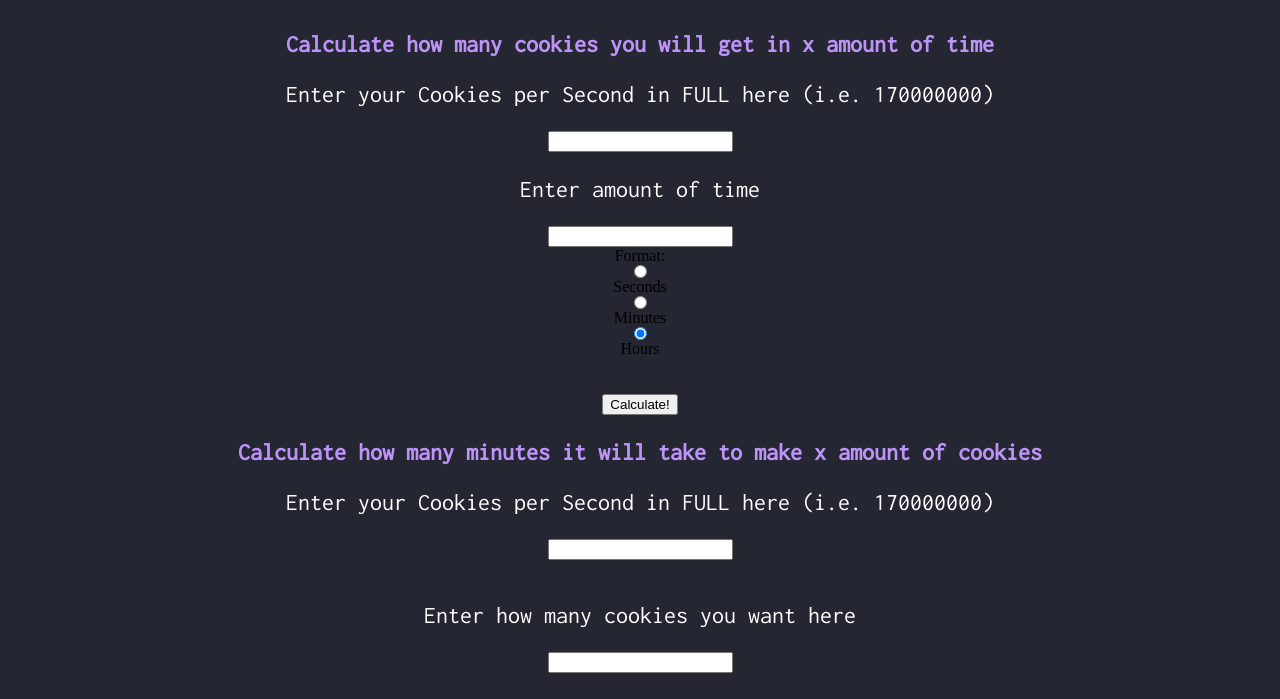
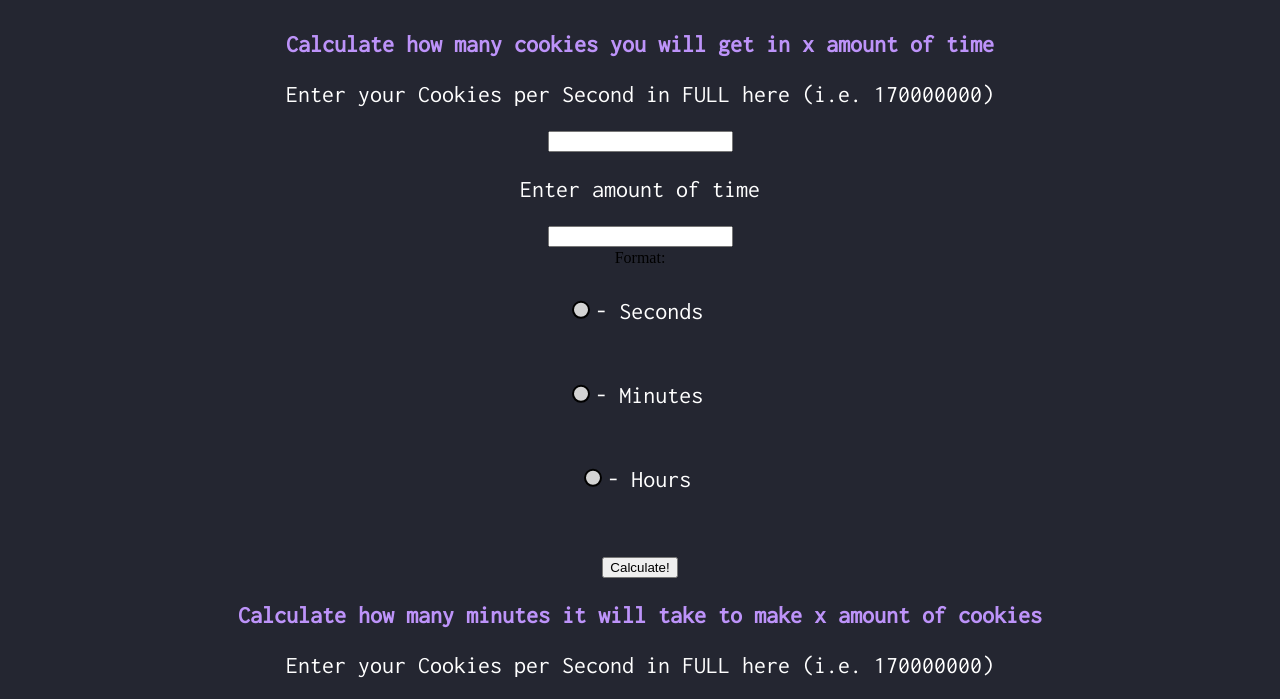
Before and after one commit to fowlis/fowlis.github.io, a plain HTML site: page cookiecalc.html in a window 1280 px wide. Shown: the part 97-796 px from the top of the page. Drawn offline with Linux system fonts and the light colour scheme.

Commit message:
some more fixes

```diff
--- a/cookiecalc.html
+++ b/cookiecalc.html
@@ -33,13 +33,42 @@
       <input type="number" id="cps" />
     </center>
     <p>Enter amount of time</p>
-    <center><input type="number" id="time" />
-        <form name="format"><label for="format">Format: </label>
-        <input type="radio" name="format" value="seconds" checked="checked">Seconds</input>
-        <input type="radio" name="format" value="minutes" checked="checked">Minutes</input>
-        <input type="radio" name="format" value="hours" checked="checked">Hours</input>
-    </form>
-        <br /><br />
+    <center>
+      <input type="number" id="time" />
+      <form name="format">
+        <label class="container" for="format">Format:</label>
+        <label>
+          <input
+            type="radio"
+            name="format"
+            id="radio1"
+            value="seconds"
+            checked="checked"
+          />
+          <p style="padding: 5px!important">- Seconds</p>
+        </label>
+        <label>
+          <input
+            type="radio"
+            name="format"
+            id="radio2"
+            value="minutes"
+            checked="checked"
+          />
+          <p style="padding: 5px!important">- Minutes</p>
+        </label>
+        <label>
+          <input
+            type="radio"
+            name="format"
+            id="radio3"
+            value="hours"
+            checked="checked"
+          />
+          <p style="padding: 5px!important">- Hours</p>
+        </label>
+      </form>
+      <br /><br />
       <button onclick="calculateAmountinTime()">Calculate!</button><br />
     </center>
     <p id="output1"></p>
@@ -48,11 +77,11 @@
     <p>Enter your Cookies per Second in FULL here (i.e. 170000000)</p>
     <center><input type="number" id="cps2" /><br /></center>
     <p>Enter how many cookies you want here</p>
-    <center><input type="number" id="amount" /><br /><br />
+    <center>
+      <input type="number" id="amount" /><br /><br />
 
       <button onclick="calculateTimeforAmount()">Calculate!</button><br />
     </center>
     <p id="output2"></p>
-
   </body>
 </html>
--- a/functions.js
+++ b/functions.js
@@ -15,21 +15,23 @@ function calculateAmountinTime() {
   }
 
   console.log(formatvar);
-  timeformat = formatvar
+  timeformat = formatvar;
 
-  if ((timeformat == "seconds")) {
+  if (timeformat == "seconds") {
     document.getElementById("output1").innerHTML =
-      "You will make " + (z = y * x) + " cookies in " + y + " seconds!";
+      "You will make " + (z = x * y) + " cookies in " + y + " seconds!";
     console.log("1 run succ");
     return;
-  } else if ((timeformat == "minutes")) {
+  } else if (timeformat == "minutes") {
     document.getElementById("output1").innerHTML =
-      "You will make " + (z = y * 60 * x) + " cookies in " + y + " minutes!";
+      "You will make " + (z = x * 60 * y) + " cookies in " + y + " minutes!";
     console.log("2 run succ");
     return;
-  } else if ((timeformat == "hours")) {
+  } else if (timeformat == "hours") {
+    z = x * 60;
+    z = z * 60;
     document.getElementById("output1").innerHTML =
-      "You will make " + (z = y * 60 * 60 * x) + " cookies in " + y + " hours!";
+      "You will make " + z + " cookies in " + y + " hours!";
     console.log("3 run succ");
     return;
   }
--- a/styles.css
+++ b/styles.css
@@ -170,6 +170,52 @@ li a:hover:not(.active) {
   padding: 2px 16px;
 }
 
+.form-control {
+  font-family: system-ui, sans-serif;
+  font-size: 2rem;
+  font-weight: bold;
+  line-height: 1.1;
+  text-align:center;
+  display: grid;
+  grid-template-columns: 1em auto;
+  gap: 0.5em;
+}
+
+input[type="radio"] {
+  /* Add if not using autoprefixer */
+  -webkit-appearance: none;
+  appearance: none;
+  /* For iOS < 15 to remove gradient background */
+  background-color: lightgray;
+  /* Not removed via appearance */
+  margin: 0;
+  font: inherit;
+  color: currentColor;
+  width: 1.15em;
+  height: 1.15em;
+  border: 0.15em solid currentColor;
+  border-radius: 50%;
+  transform: translateY(-0.075em);
+  display: grid;
+  place-content: center;
+}
+.form-control + .form-control {
+  margin-top: 1em;
+}
+
+input[type="radio"]::before {
+  content: "";
+  width: 0.65em;
+  height: 0.65em;
+  border-radius: 50%;
+  transform: scale(0);
+  transition: 120ms transform ease-in-out;
+  box-shadow: inset 1em 1em var(--form-control-color);
+}
+input[type="radio"]:checked::before {
+  transform: scale(1);
+}
+
 #snackbar {
   visibility: hidden;
   min-width: 50px;
```
